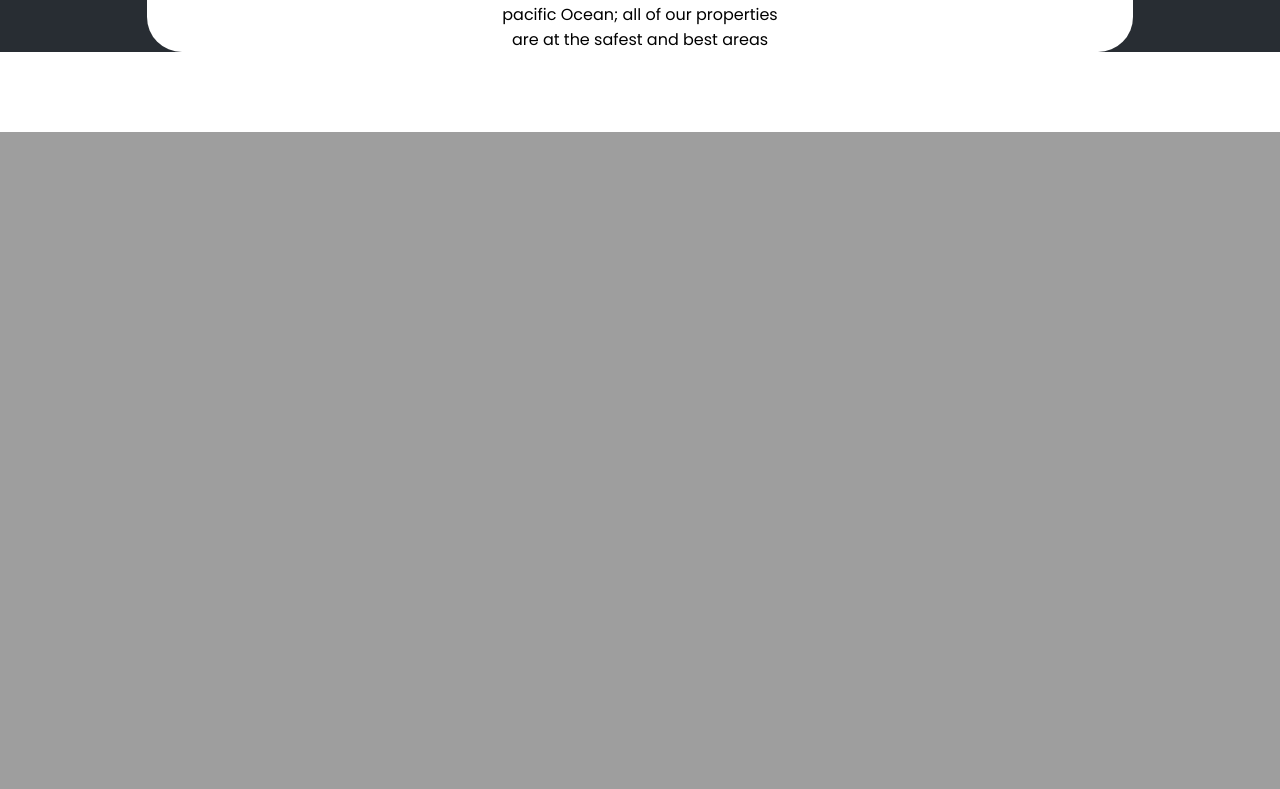
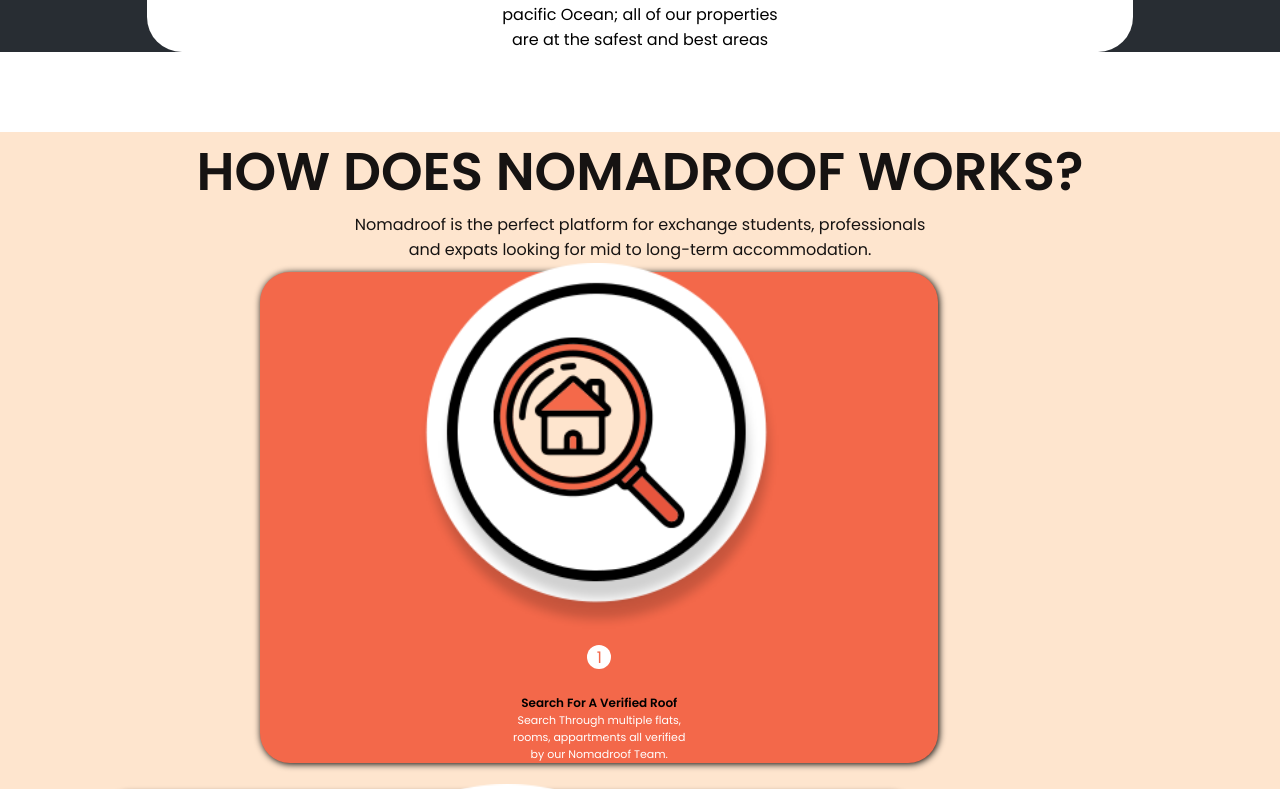
Before and after one commit to abdrafay/nomadcheck, a React (Create React App) app: page / in a window 1280 px wide. Shown: the part 2200-2989 px from the top of the page. Built offline with nearby package versions, Linux system fonts and the light colour scheme; no server answers.

Commit message:
DEsgin changes

```diff
--- a/src/Screens/Home.jsx
+++ b/src/Screens/Home.jsx
@@ -86,9 +86,9 @@
         <div className='container-fluid  margin paddiing'>
             <div className='col-12 ' >
                 <div className='row'>
-                    <video poster={Posta} className="marrrgin paddiing" width="100%" height="100%" controls>
-                        {/* <source src={Player} /> */}
-                    </video>
+                    {/* <video poster={Posta} className="marrrgin paddiing" width="100%" height="100%" controls>
+                        <source src={Player} />
+                    </video> */}
 
                 </div>
             </div>
```
